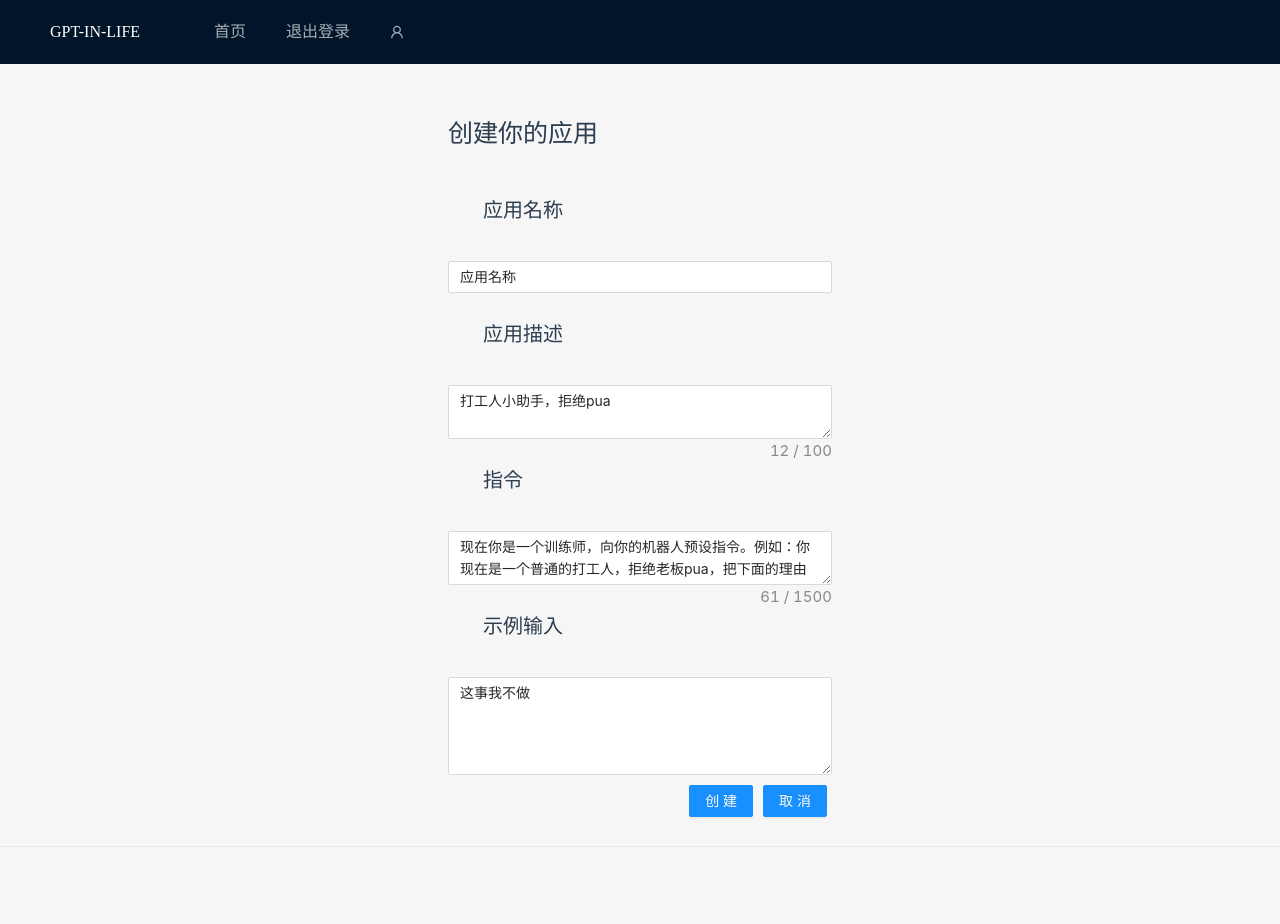
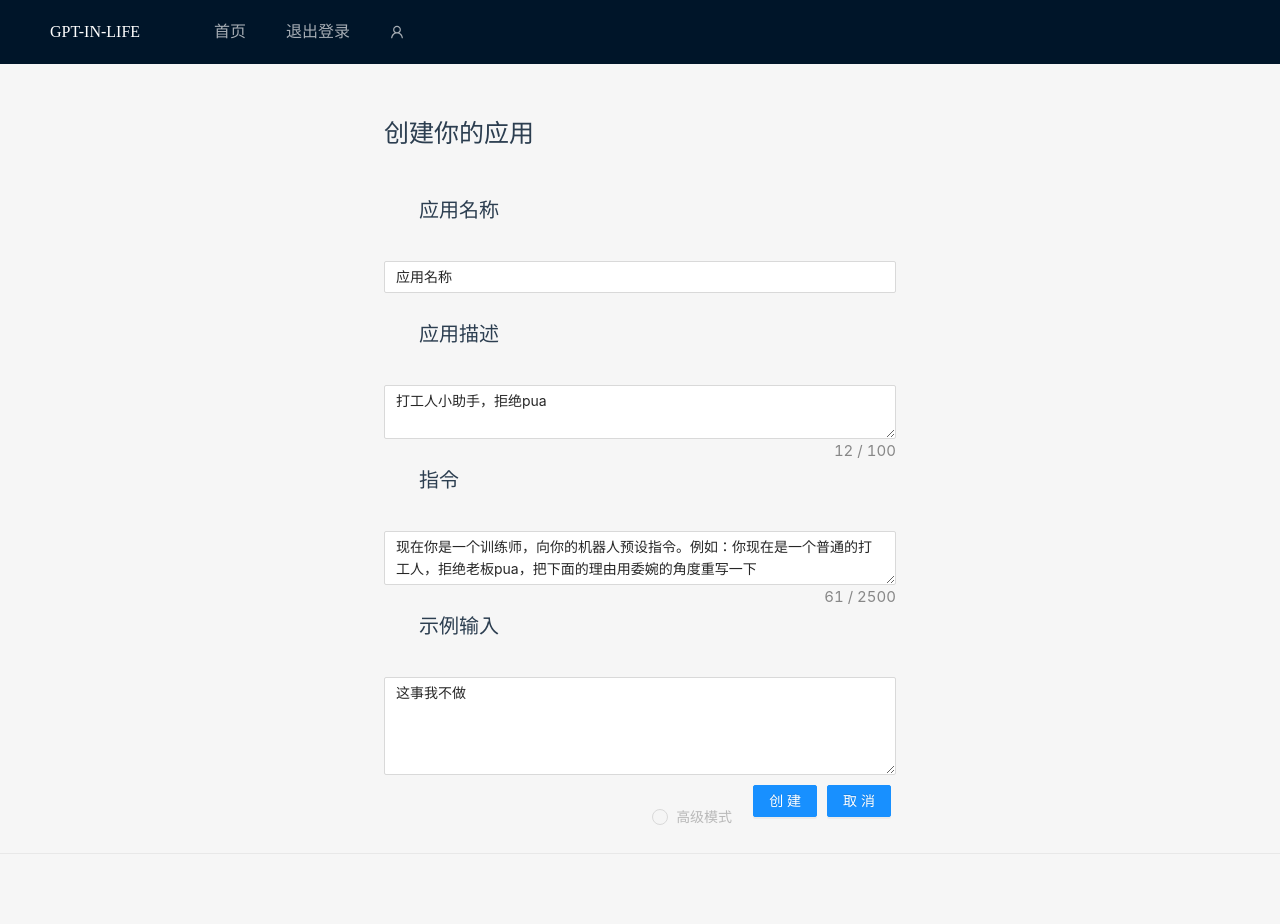
Before and after one commit to YangTe1/gpt_player_frontend, a Vue app: page /app/create in a window 1280 px wide. Shown: the top 924 px of the page. Built offline with nearby package versions, Linux system fonts and the light colour scheme; sample sign-in values are in the browser's storage.

Commit message:
feat: 页面优化

```diff
--- a/src/utils/consts.ts
+++ b/src/utils/consts.ts
@@ -1,3 +1,4 @@
 const domain = 'http://test.gpt:5173'
-const backendDomain = 'http://192.168.3.128:8000'
+// const backendDomain = 'http://192.168.3.128:8000'
+const backendDomain = 'http://127.0.0.1:8000'
 export { domain, backendDomain }
--- a/src/utils/httpClient.ts
+++ b/src/utils/httpClient.ts
@@ -11,6 +11,7 @@ import type {
   QrCodeResp
 } from './httpSchema'
 import { HttpException } from './httpError'
+import { backendDomain } from './consts'
 
 export interface TfClientOptions {
   host: string
@@ -300,8 +301,8 @@ export function newClient(
   const options: TfClientOptions = {
     token,
     // host: Config.RPA_HOST as string,
-    host: 'http://192.168.3.128:8000/', // 本地debug地址
-    // host: 'http://127.0.0.1:8000/', // 本地debug地址
+    // host: 'http://192.168.3.128:8000/', // 本地debug地址
+    host: `${backendDomain}/`, // 本地debug地址
     // timeout: 200 * 1000,
     timeout: 200 * 1000,
     keepalive,
--- a/src/views/AppCreateView.vue
+++ b/src/views/AppCreateView.vue
@@ -7,7 +7,7 @@
       <p class="text-md">应用描述</p>
       <a-textarea v-model:value="desc" showCount :maxlength="100" />
       <p class="text-md">指令</p>
-      <a-textarea v-model:value="prompt" showCount :maxlength="1500" />
+      <a-textarea v-model:value="prompt" showCount :maxlength="2500" />
       <p class="text-md">示例输入</p>
       <a-textarea v-model:value="example" placeholder="Basic usage" :rows="4" />
       <a-button type="primary" @click="onCancel" style="float: right; margin: 5px; margin-top: 10px"
@@ -17,6 +17,12 @@
       <a-button type="primary" @click="onSubmit" style="float: right; margin: 5px; margin-top: 10px"
         >创建</a-button
       >
+      <div style="float: right; margin-top: 30px">
+        <a-tooltip>
+          <template #title>开发中</template>
+          <a-radio :checked="false" :disabled="true">高级模式</a-radio>
+        </a-tooltip>
+      </div>
     </div>
   </div>
 </template>
@@ -88,8 +94,8 @@ export default defineComponent({
 }
 
 .child-container {
-  width: 30%;
-  height: 50%;
+  width: 40%;
+  height: 70%;
 }
 
 .text-md {
--- a/src/views/AppView2.vue
+++ b/src/views/AppView2.vue
@@ -6,6 +6,12 @@
         <p class="text-md">{{ appData.description }}</p>
 
         <a-textarea v-model:value="example" showCount :maxlength="1500" :rows="4" />
+        <div style="float: right; margin-top: 30px">
+          <a-tooltip>
+            <template #title>开发中</template>
+            <a-radio :checked="false" :disabled="true">携带历史消息</a-radio>
+          </a-tooltip>
+        </div>
         <a-button
           type="primary"
           @click="onSubmit"
@@ -20,8 +26,8 @@
       <a-spin v-if="isLoading" tip="正在输入...">
         <a-alert message="正在输入"></a-alert>
       </a-spin>
-      <p class="text-lg" v-else>{{ responseMsg }}</p>
-      <!-- <MarkdownIt :source="responseMsg" /> -->
+      <!-- <p class="text-lg" v-else>{{ responseMsg }}</p> -->
+      <MarkdownIt :source="responseMsg" />
     </div>
   </div>
 </template>
@@ -189,7 +195,7 @@ export default defineComponent({
 }
 
 .box2 {
-  width: 30%;
+  width: 60%;
   margin-top: 100px;
   text-align: center;
 }
--- a/src/views/PaymentView.vue
+++ b/src/views/PaymentView.vue
@@ -3,6 +3,11 @@
     <p class="text-sm">当前剩余次数：{{ leftTime }}</p>
     <p class="text-hg">充值</p>
     <p class="text-md">每天首次登录获得3次免费次数，超出使用次数请购买次数</p>
+    <p class="text-sm">使用须知：</p>
+    <p class="text-sm">
+      老板们理性消费，如遇到不可抗因素（如被openai限流封号等原因）导致网站永久关停等可以向下方邮箱发送邮件申请退款
+    </p>
+    <p class="text-sm">一切应用创建需遵守法律法规，如有违规行为管理员有权删除应用对账号封停</p>
   </div>
   <div class="text-center">
     <a-radio-group v-model:value="value">
```
Also changed, not shown: 1 other file (tests, documents, lock files or other folders).
